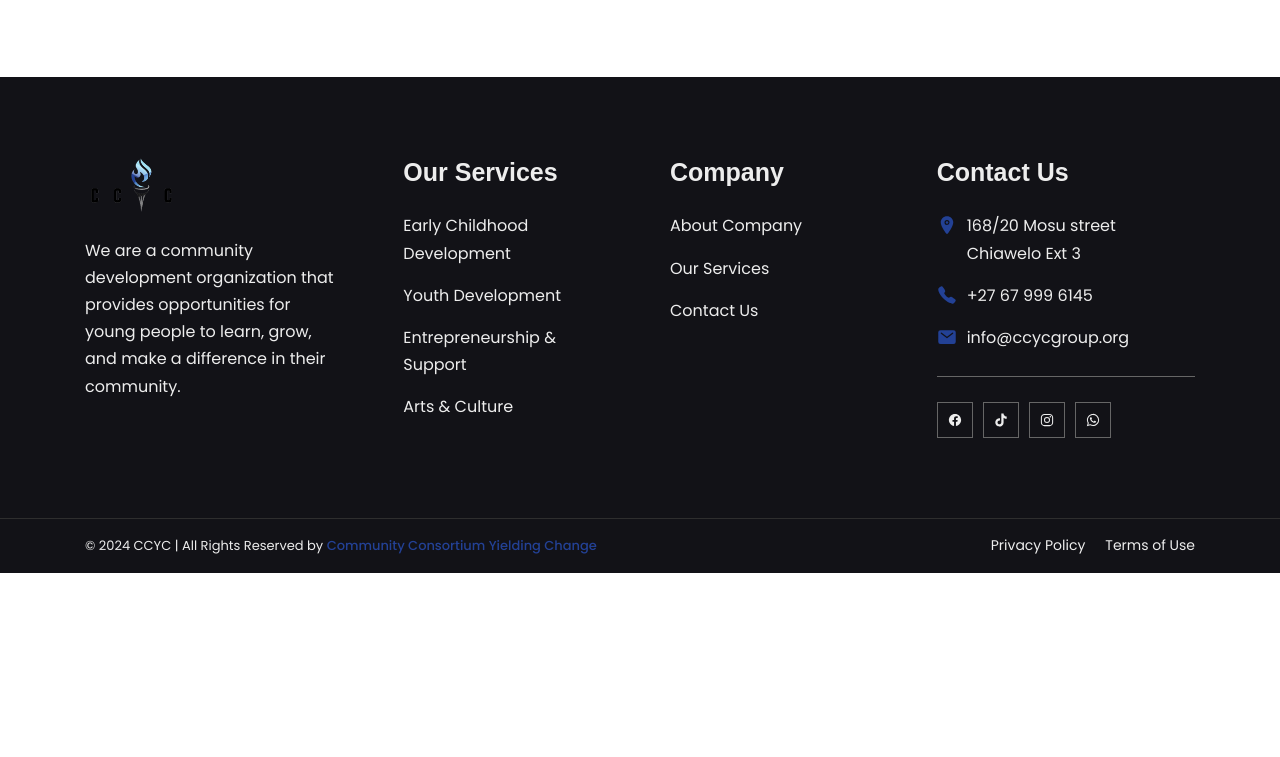
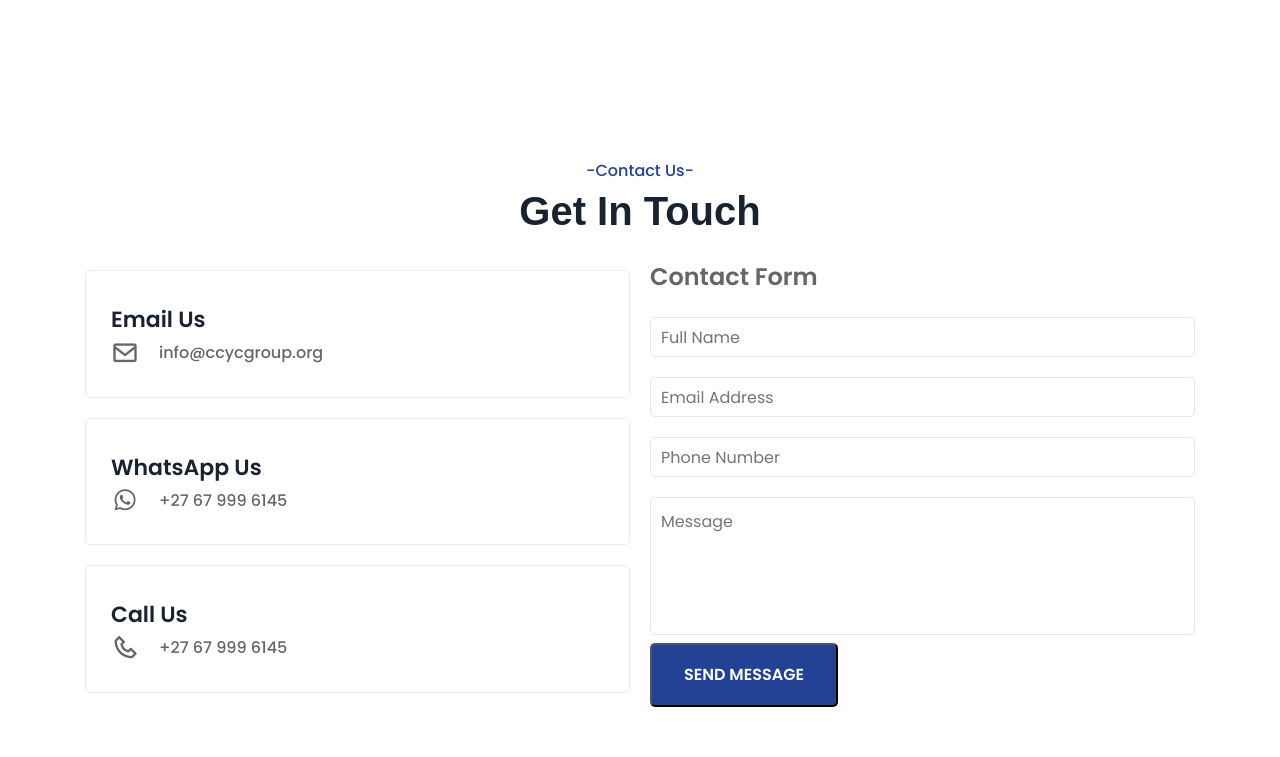
Before and after one commit to Bongzp/ccycgroup, a plain HTML site: page index.html in a window 1280 px wide. Shown: the part 3643-4400 px from the top of the page. Before the commit the page ends 4216 px from the top, so only its background shows below. Drawn offline with nearby package versions, Linux system fonts and the light colour scheme; a web font is replaced by a local one.

Commit message:
added contact form

```diff
--- a/css/style.css
+++ b/css/style.css
@@ -118,16 +118,32 @@ img {
 input,
 button {
   background: none;
-  border: none;
   font: inherit;
 }
 
 input {
   width: 100%;
+  height: 40px;
+  border: solid 1px rgba(128, 128, 128, 0.2);
+  border-radius: 5px;
+  margin-bottom: 2rem;
 }
 
 button {
   cursor: pointer;
+}
+
+textarea {
+  background: none;
+  resize: none;
+  width: 100%;
+  border: solid 1px rgba(128, 128, 128, 0.2);
+  border-radius: 5px;
+  font: inherit;
+}
+
+::placeholder {
+  padding: 1rem;
 }
 
 ion-icon {
@@ -868,6 +884,51 @@ body {
   max-height: 500px;
 }
 
+/* CONTACT SECTION */
+
+.contact_card {
+  padding: 30px 25px;
+  border: solid 1px rgba(128, 128, 128, 0.15);
+  border-radius: 5px;
+}
+
+.contact_card div {
+  display: flex;
+  align-items: center;
+  gap: 20px;
+}
+
+.contact_card span {
+  font-size: var(--fs-7);
+  font-weight: bold;
+  color: var(--rich-black-fogra-29-1);
+}
+
+.contact_card i {
+  font-size: 28px;
+}
+
+.contact_card p {
+  font-weight: var(--fw-500);
+}
+
+.whatsapp {
+  margin: 2rem 0;
+}
+
+.container_col {
+  display: grid;
+  grid-template-columns: repeat(2, 1fr);
+  gap: 20px;
+  margin: 2rem 0;
+  align-items: center;
+}
+
+.form-title {
+  margin-bottom: 2rem;
+  font-weight: bold;
+}
+
 
 
 
@@ -1083,7 +1144,6 @@ body {
   .service-card .btn-link {
     justify-content: flex-start;
   }
-
 }
 
 
@@ -1154,7 +1214,6 @@ body {
   .features .grid-list {
     grid-template-columns: 1fr 1fr;
   }
-
 
 
   /**
@@ -1560,9 +1619,6 @@ body {
       margin: 0px;
     }
   }
-
-
-
   /**
      * FOOTER
      */
@@ -1583,7 +1639,17 @@ body {
 
 }
 
-
+@media (max-width: 992px) {
+
+  /* CONTACT */
+  .container_col {
+    grid-template-columns: repeat(1, 1fr);
+  }
+
+  .form-title {
+    margin-top: 2rem;
+  }
+}
 
 
 
--- a/index.html
+++ b/index.html
@@ -30,6 +30,9 @@
   <link
     href="https://fonts.googleapis.com/css2?family=Cuprum:wght@500;600;700&family=Poppins:wght@400;500;600&display=swap"
     rel="stylesheet">
+
+  <!-- Boxicons CSS -->
+  <link href='https://unpkg.com/boxicons@2.1.4/css/boxicons.min.css' rel='stylesheet'>
 
   <!--
       - preload images
@@ -354,12 +357,16 @@
             Your donation directly impacts these goals. Here's how:<br><br>
 
           <ul>
-              <li><strong>~ Early Childhood Development: </strong> You'll be helping us provide resources and programs that give young children the best start in life.</li>
-              <li><strong>~ Skills Development: </strong> Your contribution supports workshops and training that equip community members with the skills they need to succeed.</li>
-              <li><strong>~ SMME Support: </strong> Donations allow us to offer vital assistance to local businesses, fostering economic growth and opportunity.</li>
+            <li><strong>~ Early Childhood Development: </strong> You'll be helping us provide resources and programs
+              that give young children the best start in life.</li>
+            <li><strong>~ Skills Development: </strong> Your contribution supports workshops and training that equip
+              community members with the skills they need to succeed.</li>
+            <li><strong>~ SMME Support: </strong> Donations allow us to offer vital assistance to local businesses,
+              fostering economic growth and opportunity.</li>
           </ul>
           <br>
-            By donating to CCYC, you're not just giving money, you're investing in a brighter future for our entire community. Every contribution, big or small, makes a difference.
+          By donating to CCYC, you're not just giving money, you're investing in a brighter future for our entire
+          community. Every contribution, big or small, makes a difference.
           <br><br>
           <strong>Donate securely using the banking details below:</strong><br><br>
           </p>
@@ -376,7 +383,54 @@
         </div>
       </section>
 
+      <!-- CONTACT US SECTION -->
+      <section class="section contact" id="contact" aria-label="contact">
+        <div class="container">
+          <p class="section-subtitle text-center">-Contact Us-</p>
 
+          <h2 class="h2 section-title text-center" id="youth">Get In Touch</h2>
+
+          <div class="container_col">
+            <div class="contact-col">
+              <a href="mailto:info@ccycgroup.org" target="_blank">
+                <div class="contact_card">
+                  <span>Email Us</span>
+                  <div>
+                    <i class='bx bx-envelope'></i>
+                    <p>info@ccycgroup.org</p>
+                  </div>
+                </div>
+              </a>
+              <a href="https://wa.link/z2ejif" target="_blank">
+                <div class="contact_card whatsapp">
+                  <span>WhatsApp Us</span>
+                  <div>
+                    <i class='bx bxl-whatsapp' ></i>
+                    <p>+27 67 999 6145</p>
+                  </div>
+                </div>
+              </a>
+              <a href="tel:+27679996145" target="_blank">
+                <div class="contact_card">
+                  <span>Call Us</span>
+                  <div>
+                    <i class='bx bx-phone' ></i>
+                    <p>+27 67 999 6145</p>
+                  </div>
+                </div>
+              </a>
+            </div>
+            <form action="https://formsubmit.co/info@ccycgroup.org" method="post">
+              <h2 class="form-title">Contact Form</h2>
+              <input type="text" name="name" id="name" placeholder="Full Name" required>
+              <input type="email" name="email" id="email" placeholder="Email Address" required>
+              <input type="tel" name="phone" id="phone" placeholder="Phone Number" required>
+              <textarea name="message" id="message" rows="5" placeholder="Message" required></textarea>
+              <button class="btn btn-primary" type="submit">Send Message</button>
+            </form>
+          </div>
+        </div>
+      </section>
 
 
 
@@ -460,7 +514,8 @@
           <li class="footer-item">
             <ion-icon name="location" aria-hidden="true"></ion-icon>
 
-            <a href="https://www.google.com/maps/place/CCYC+HQ/@-26.2786426,27.8441799,17z/data=!3m1!4b1!4m6!3m5!1s0x1e95a73628ce466d:0x45746d38b658cb!8m2!3d-26.2786426!4d27.8467548!16s%2Fg%2F11vc2xnjzd?entry=ttu" class="contact-link">
+            <a href="https://www.google.com/maps/place/CCYC+HQ/@-26.2786426,27.8441799,17z/data=!3m1!4b1!4m6!3m5!1s0x1e95a73628ce466d:0x45746d38b658cb!8m2!3d-26.2786426!4d27.8467548!16s%2Fg%2F11vc2xnjzd?entry=ttu"
+              class="contact-link">
               168/20 Mosu street <br>
               Chiawelo Ext 3
             </a>
@@ -487,11 +542,11 @@
                 </a>
               </li>
 
-              <li>
+              <!-- <li>
                 <a href="https://www.tiktok.com/@bontle.ba.lefatsh?lang=en" class="social-link">
                   <ion-icon name="logo-tiktok"></ion-icon>
                 </a>
-              </li>
+              </li> -->
 
               <li>
                 <a href="https://instagram.com/thec.onsortium?igshid=NTc4MTIwNjQ2YQ==" class="social-link">
@@ -521,7 +576,7 @@
             Change</a>
         </p>
 
-        <ul class="footer-bottom-list">
+        <!-- <ul class="footer-bottom-list">
 
           <li>
             <a href="#" class="footer-bottom-link">Privacy Policy</a>
@@ -531,7 +586,7 @@
             <a href="#" class="footer-bottom-link">Terms of Use</a>
           </li>
 
-        </ul>
+        </ul> -->
 
       </div>
     </div>
```
Lines whose indentation alone changed are shown as unchanged.
